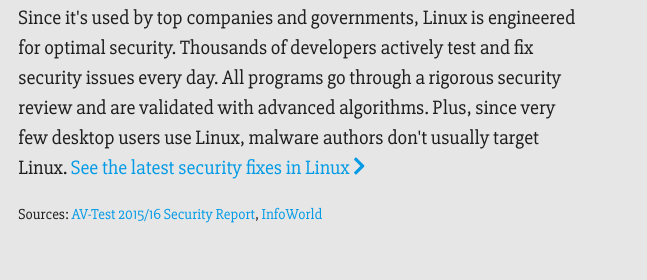
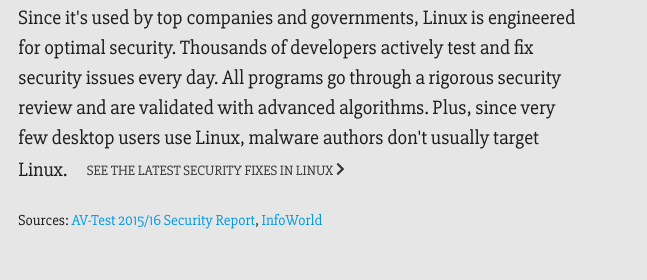
Before and after one commit to jepotter1-archive/promotelinux.org, a plain HTML site: page public_html/index.html in a window 1280 px wide. Shown: the part 939-1219 px from the top of the page, 633-1280 px from the left. Drawn offline with nearby package versions, Linux system fonts and the light colour scheme; no server answers; a web font is replaced by a local one.

Commit message:
Update index.html

```diff
--- a/public_html/index.html
+++ b/public_html/index.html
@@ -65,7 +65,7 @@
                         Malware programs can secretly infiltrate your computer and annoy you with pop-up ads, steal your personal data, lock up your files or even steal your passwords and bank accounts. Antivirus products are very expensive and can never detect all malware.
                     </p>
                     <p class="big">
-                        Since it's used by top companies and governments, Linux is engineered for optimal security. Thousands of developers actively test and fix security issues every day. All programs go through a rigorous security review and are validated with advanced algorithms. Plus, since very few desktop users use Linux, malware authors don't usually target Linux. <a href="https://usn.ubuntu.com/" target="_blank" rel="noopener"> See the latest security fixes in Linux <i class="fas fa-chevron-right"></i></a>
+                        Since it's used by top companies and governments, Linux is engineered for optimal security. Thousands of developers actively test and fix security issues every day. All programs go through a rigorous security review and are validated with advanced algorithms. Plus, since very few desktop users use Linux, malware authors don't usually target Linux. <a href="https://usn.ubuntu.com/" target="_blank" rel="noopener" class="btn-flat waves-effect waves-red"> See the latest security fixes in Linux <i class="fas fa-chevron-right"></i></a>
                     </p>
                     <p>Sources: <a href="https://www.av-test.org/fileadmin/pdf/security_report/AV-TEST_Security_Report_2015-2016.pdf"> AV-Test 2015/16 Security Report</a>, <a href="https://www.infoworld.com/article/2618043/cyber-crime/malware-infects-30-percent-of-computers-in-u-s-.html">InfoWorld</a></p>
                 </div>
```
